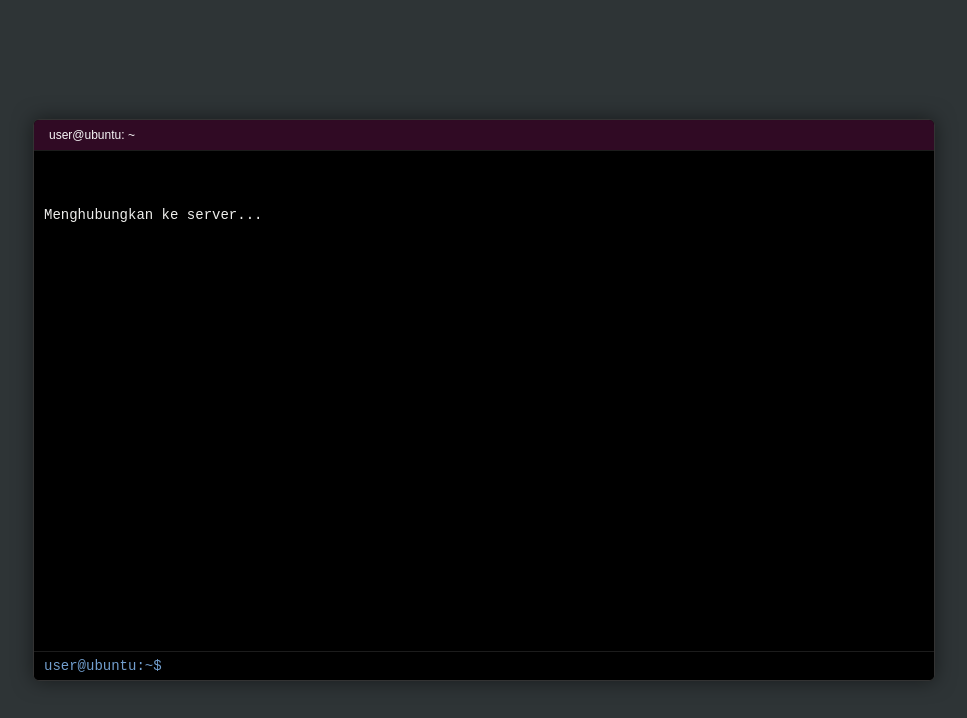
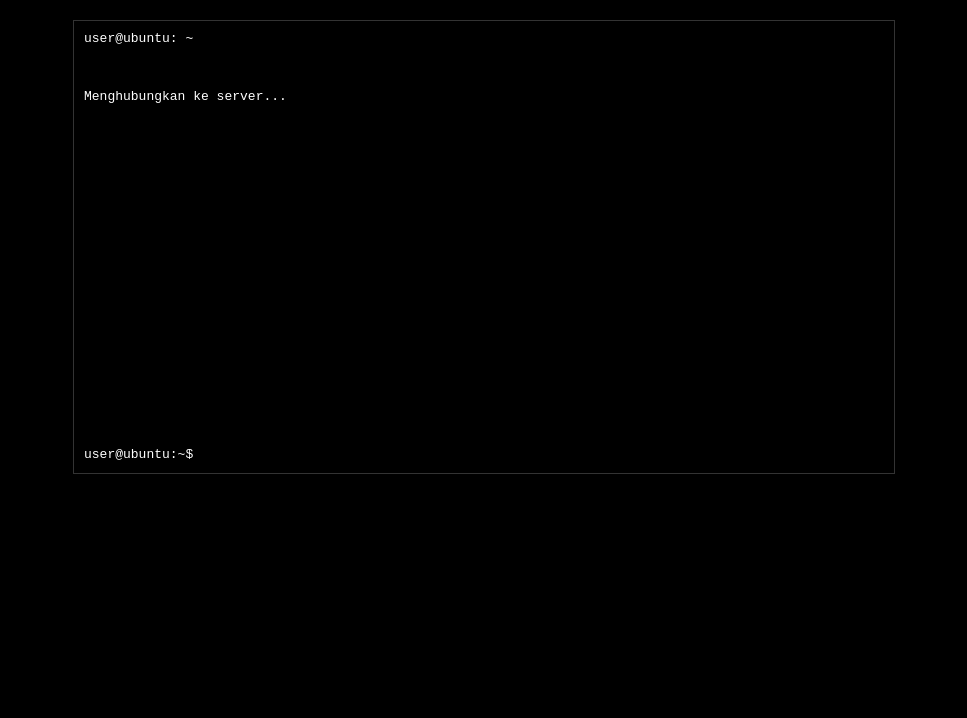
Before and after one commit to jokokendi/coba, a plain HTML site: page public/index.html in a window 1280 px wide. Shown: the whole page, without its empty margins (156-1123 px from the left). Drawn offline with Linux system fonts and the light colour scheme.

Commit message:
Update style.css

```diff
--- a/public/style.css
+++ b/public/style.css
@@ -1,82 +1,49 @@
 body {
-    background-color: #2e3436;
-    color: #eeeeec;
-    font-family: 'Ubuntu Mono', 'Courier New', Courier, monospace;
-    font-size: 14px;
-    display: flex;
-    justify-content: center;
-    align-items: center;
-    height: 100vh;
     margin: 0;
+    padding: 0;
+    background-color: #000;
+    color: #fff;
+    font-family: monospace;
 }
 
 .terminal-container {
-    width: 80%;
-    max-width: 900px;
-    height: 70%;
+    max-width: 800px;
+    margin: 20px auto;
+    padding: 10px;
+    border: 1px solid #333;
     background-color: #000;
-    border: 1px solid #333;
-    border-radius: 6px;
-    box-shadow: 0 0 20px rgba(0, 0, 0, 0.5);
-    display: flex;
-    flex-direction: column;
-    overflow: hidden;
-}
-
-.terminal-header {
-    background-color: #300a24;
-    color: #f7f7f7;
-    padding: 8px 15px;
-    display: flex;
-    justify-content: space-between;
-    border-bottom: 1px solid #1c1c1c;
-    font-family: sans-serif;
-    font-size: 12px;
 }
 
 .terminal-body {
-    flex-grow: 1;
-    padding: 10px;
+    min-height: 400px;
     overflow-y: auto;
     white-space: pre-wrap;
-    word-wrap: break-word;
-    scrollbar-width: thin;
-    scrollbar-color: #555 #1c1c1c;
-}
-
-.terminal-body::-webkit-scrollbar {
-    width: 8px;
-}
-
-.terminal-body::-webkit-scrollbar-track {
-    background: #1c1c1c;
-}
-
-.terminal-body::-webkit-scrollbar-thumb {
-    background-color: #555;
-    border-radius: 4px;
-    border: 2px solid #1c1c1c;
 }
 
 .terminal-input-container {
     display: flex;
-    padding: 5px 10px;
-    background-color: #000;
-    border-top: 1px solid #1c1c1c;
     align-items: center;
 }
 
 .terminal-prompt {
-    color: #729fcf;
     margin-right: 5px;
 }
 
 #terminal-input {
-    background-color: transparent;
+    background: none;
     border: none;
-    color: #eeeeec;
-    font-family: 'Ubuntu Mono', 'Courier New', Courier, monospace;
-    font-size: 14px;
-    flex-grow: 1;
+    color: #fff;
     outline: none;
+    font-family: monospace;
+    flex: 1;
 }
+
+/* Cursor berkedip */
+#terminal-input:focus {
+    border-right: 2px solid #fff;
+    animation: blink 1s step-start infinite;
+}
+
+@keyframes blink {
+    50% { border-color: transparent; }
+}
```
